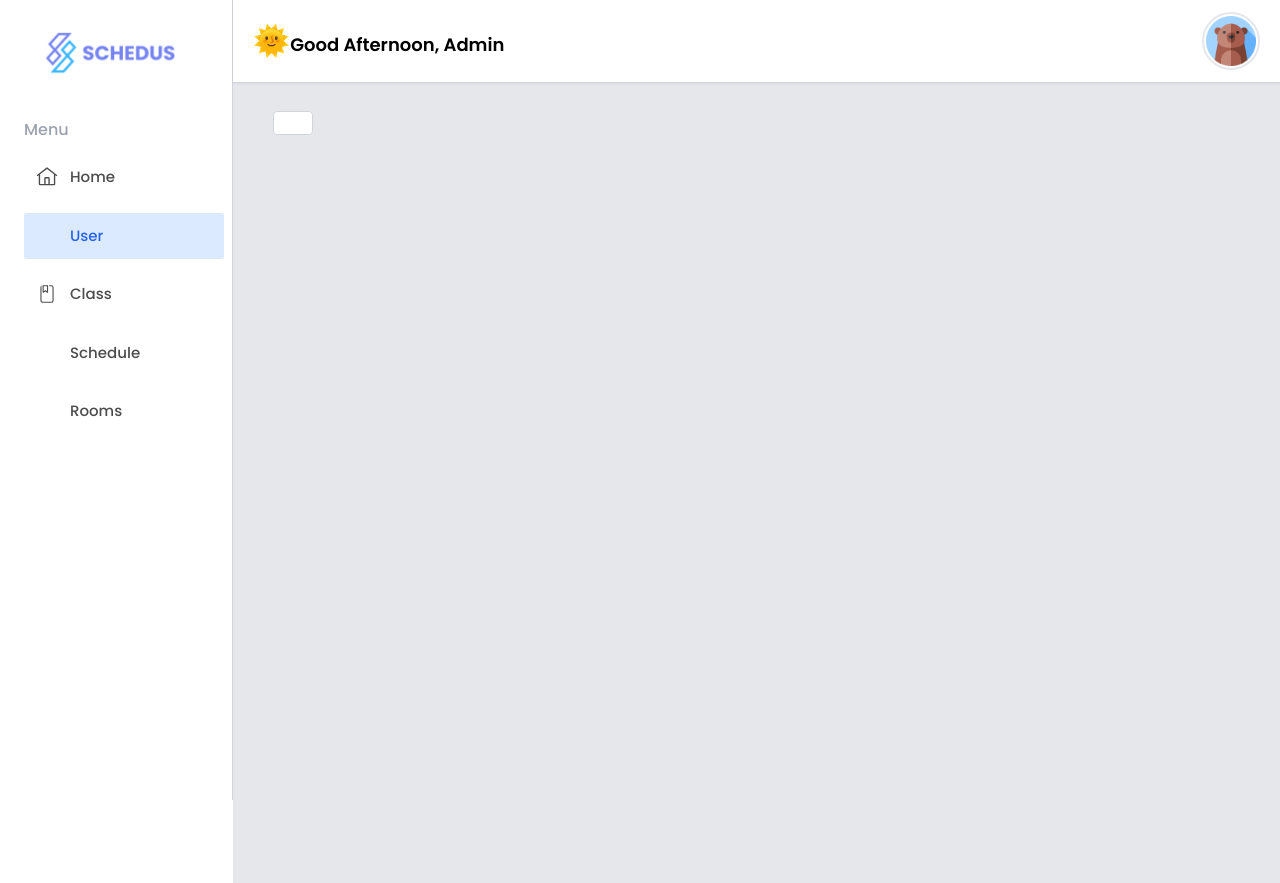
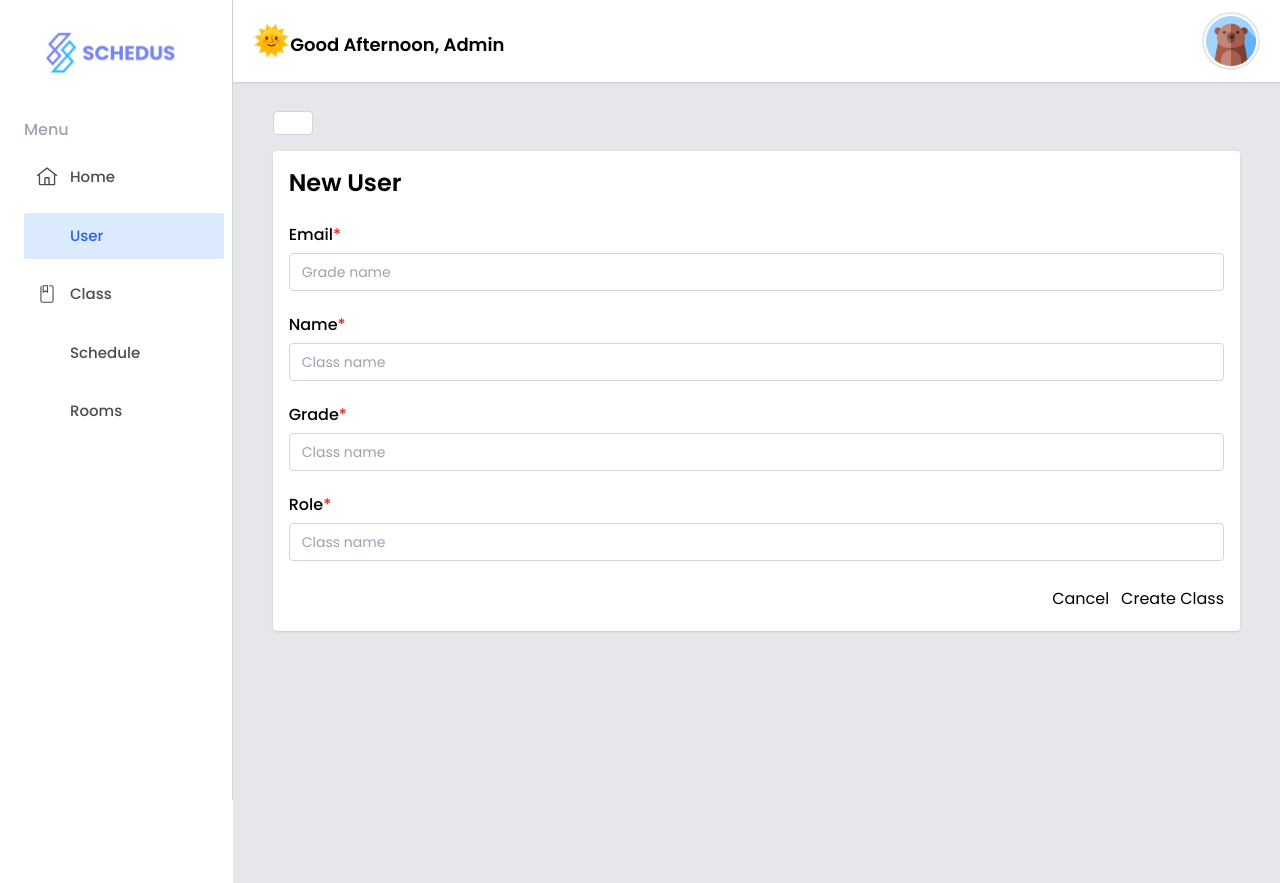
Before and after one commit to rakaiskandar/schedus-admin, a React (Vite) app: page /app/user/new in a window 1280 px wide. Built offline with nearby package versions, Linux system fonts and the light colour scheme; some icons are missing.

Commit message:
update user view

```diff
--- a/src/pages/app/user/NewUser.jsx
+++ b/src/pages/app/user/NewUser.jsx
@@ -1,9 +1,11 @@
 import { Icon } from "@iconify/react";
 import { Helmet } from "react-helmet-async";
-import { Link } from "react-router-dom";
+import { Link, useNavigate } from "react-router-dom";
 import NavbarAdmin from "../../../components/NavbarAdmin";
 
 const NewUser = () => {
+    const navigate = useNavigate();
+
     return (
         <>
             <Helmet>
@@ -19,6 +21,71 @@ const NewUser = () => {
                 >
                  <Icon icon="akar-icons:chevron-left" className="inline"/>
                 </Link>
+
+                <div className="contentContainer">
+                    <h1 className="pageName mb-6">New User</h1>
+
+                    <form className="flex flex-col gap-4">
+                        <div>
+                            <label htmlFor="email" className="font-medium">
+                                Email<span className="text-red-600">*</span>
+                            </label>
+                            <input
+                            type="email"
+                            id="email"
+                            className="addInput"
+                            placeholder="Grade name"/>
+                        </div>
+
+                        <div>
+                            <label htmlFor="name" className="font-medium">
+                                Name<span className="text-red-600">*</span>
+                            </label>
+                            <input
+                            type="text"
+                            id="name"
+                            className="addInput"
+                            placeholder="Class name"/>
+                        </div>
+
+                        <div>
+                            <label htmlFor="grade" className="font-medium">
+                                Grade<span className="text-red-600">*</span>
+                            </label>
+                            <input
+                            type="text"
+                            id="grade"
+                            className="addInput"
+                            placeholder="Class name"/>
+                        </div>
+
+                        <div>
+                            <label htmlFor="role" className="font-medium">
+                                Role<span className="text-red-600">*</span>
+                            </label>
+                            <input
+                            type="text"
+                            id="role"
+                            className="addInput"
+                            placeholder="Class name"/>
+                        </div>
+
+                        <div className="my-1 justify-end flex gap-3 md:">
+                            <button
+                                onClick={()=>navigate('/app/user')}
+                                className={`cancelBtn`}
+                                >
+                                Cancel
+                            </button>
+                            <button
+                                type="submit"
+                                className={`createBtn`}
+                                >
+                                Create Class
+                            </button>
+                        </div>
+                    </form>
+                </div>
             </div>
         </>
      );
--- a/src/pages/app/user/User.jsx
+++ b/src/pages/app/user/User.jsx
@@ -2,8 +2,52 @@ import { Helmet } from "react-helmet-async";
 import { Link } from "react-router-dom";
 import NavbarAdmin from "../../../components/NavbarAdmin";
 import { Icon } from "@iconify/react";
+import { useMemo, useState } from "react";
+import EmptyTable from "../../../components/EmptyTable";
 
 const User = () => {
+    const [users, setUsers] = useState(false);
+
+    const columns = useMemo(
+        () => [
+            {
+                Header: "Email",
+                accessor: "email",
+                Cell: ({ cell: {value} }) => (
+                    <p className={`text-[13px]`}>{value}</p>
+                )
+            },
+            {
+                Header: "Name",
+                accessor: "name",
+                Cell: ({ cell: {value} }) => (
+                    <p className={`max-w-[160px]`}>{value}</p>
+                )
+            },
+            {
+                Header: "NIS",
+                accessor: "nis",
+                Cell: ({ cell: {value} }) => (
+                    <p className={`text-[13px]`}>{value}</p>
+                )
+            },
+            {
+                Header: "Grade",
+                accessor: "grade",
+                Cell: ({ cell: {value} }) => (
+                    <p className={`text-[13px]`}>{value}</p>
+                )
+            },
+            {
+                Header: "Role",
+                accessor: "role",
+                Cell: ({ cell: {value} }) => (
+                    <p className={`text-[13px]`}>{value}</p>
+                )
+            },
+        ]
+    )
+
     return (
         <>
         <Helmet>
@@ -29,6 +73,8 @@ const User = () => {
                     className="w-full focus:border-blue-600 text-sm outline-none border-[1px] border-gray-300 transition-all duration-300 ease-out  rounded p-2"
                 />
                 </div>
+
+                <EmptyTable columns={columns}/>
             </div>
         </div>
         </>
```
